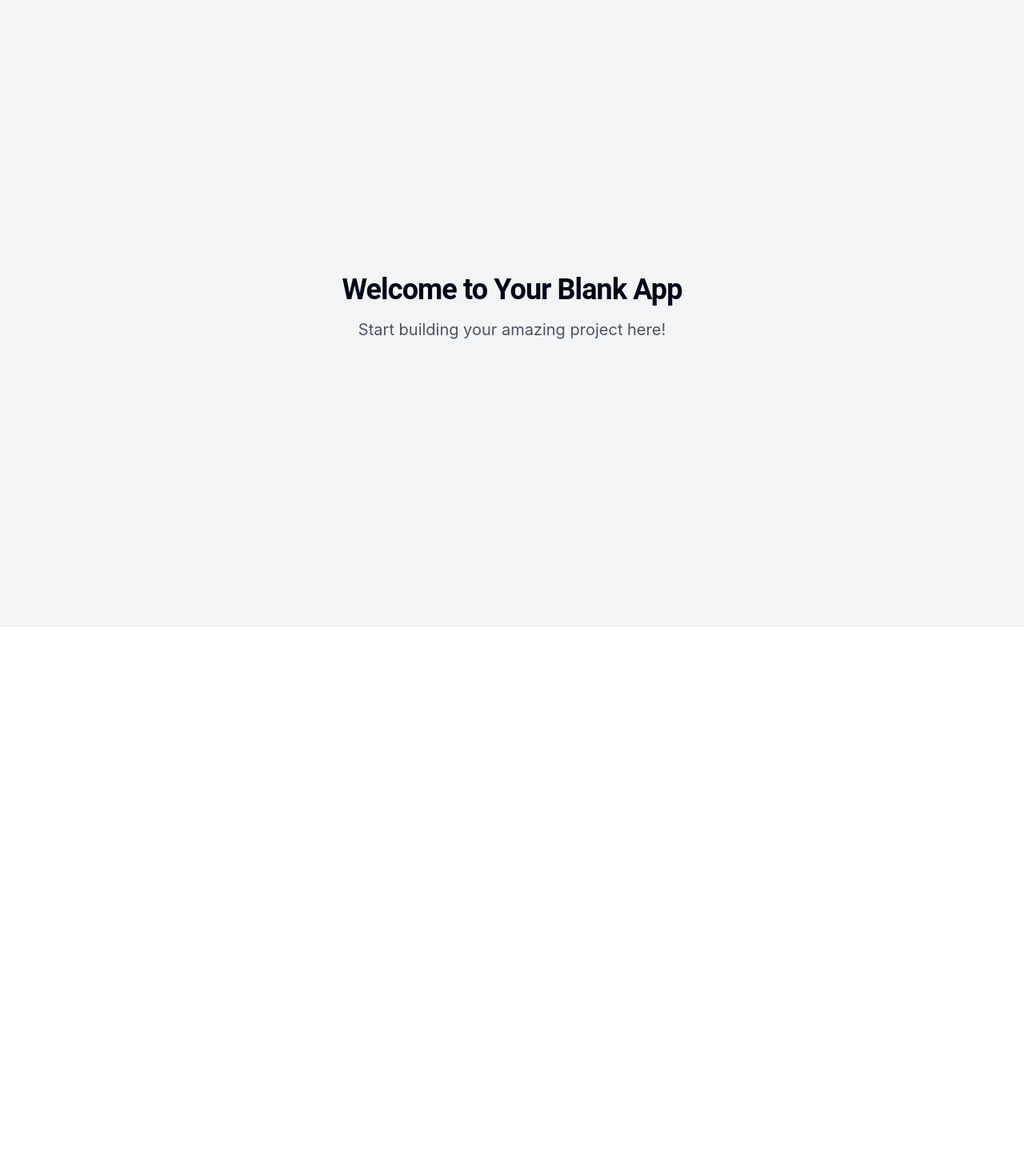
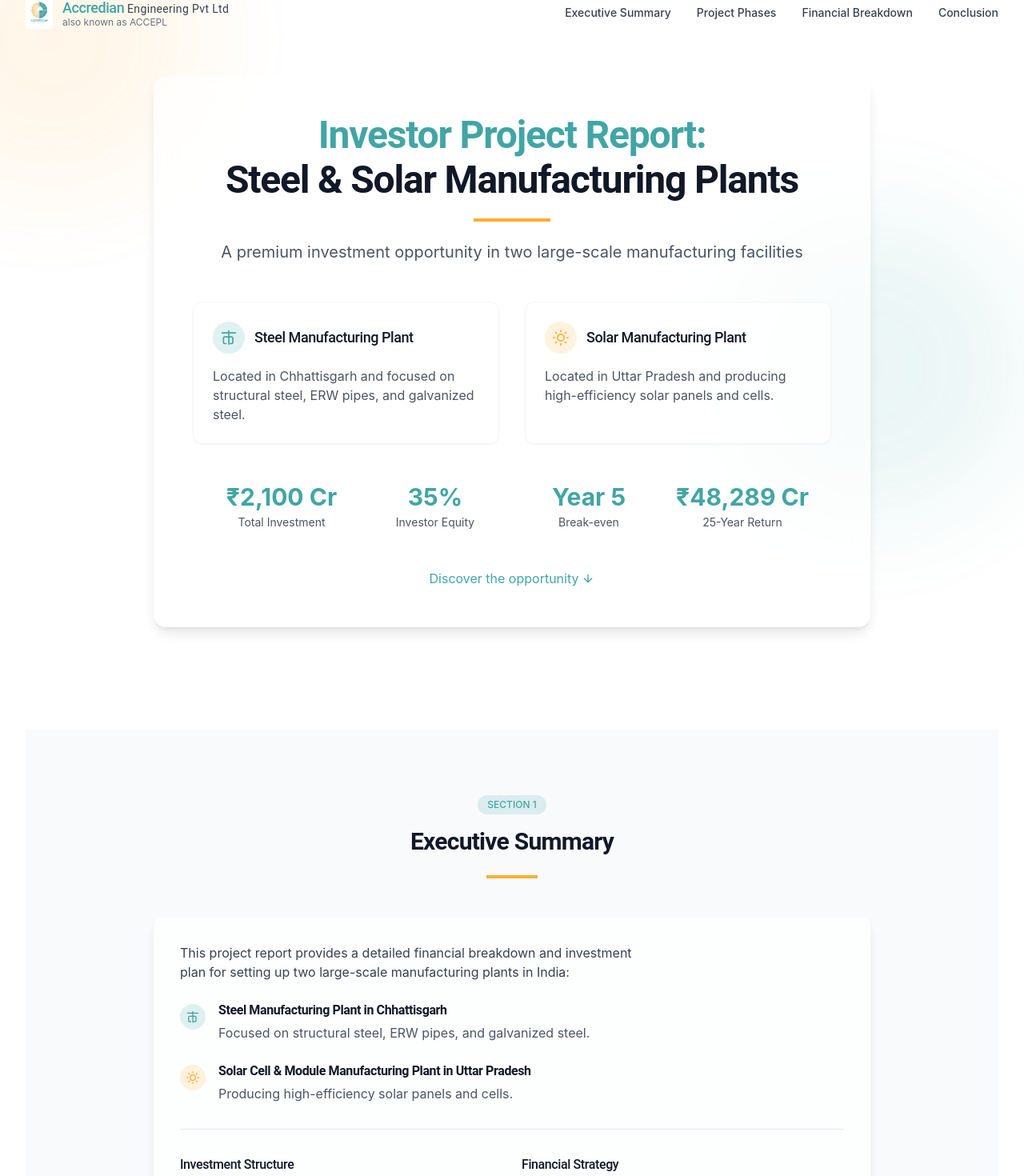
Before and after one commit to raxx027/accepl-pitch-project, a React (Vite) app: page / in a window 1280 px wide. Shown: the part 16-1486 px from the top of the page at 80% size. Before the commit the page ends 800 px from the top, so only its background shows below. Built offline with nearby package versions, Linux system fonts and the light colour scheme.

Commit message:
Fix issue
Addresses an unspecified issue in the code.

```diff
--- a/src/pages/Index.tsx
+++ b/src/pages/Index.tsx
@@ -1,12 +1,44 @@
-// Update this page (the content is just a fallback if you fail to update the page)
+
+import Header from "@/components/Header";
+import HeroSection from "@/components/HeroSection";
+import ExecutiveSummary from "@/components/ExecutiveSummary";
+import ProjectPhases from "@/components/ProjectPhases";
+import FinancialTable from "@/components/FinancialTable";
+import Conclusion from "@/components/Conclusion";
 
 const Index = () => {
   return (
-    <div className="min-h-screen flex items-center justify-center bg-gray-100">
-      <div className="text-center">
-        <h1 className="text-4xl font-bold mb-4">Welcome to Your Blank App</h1>
-        <p className="text-xl text-gray-600">Start building your amazing project here!</p>
-      </div>
+    <div className="min-h-screen bg-white">
+      <Header />
+      <main>
+        <HeroSection />
+        <section id="executive-summary" className="py-20">
+          <div className="container mx-auto px-4 sm:px-6 lg:px-8">
+            <ExecutiveSummary />
+          </div>
+        </section>
+        <section id="project-phases" className="py-20 bg-gray-50">
+          <div className="container mx-auto px-4 sm:px-6 lg:px-8">
+            <ProjectPhases />
+          </div>
+        </section>
+        <section id="financial-breakdown" className="py-20">
+          <div className="container mx-auto px-4 sm:px-6 lg:px-8">
+            <h2 className="text-3xl font-bold text-center mb-16">3. Detailed 25-Year Financial Breakdown</h2>
+            <FinancialTable />
+          </div>
+        </section>
+        <section id="conclusion" className="py-20 bg-gray-50">
+          <div className="container mx-auto px-4 sm:px-6 lg:px-8">
+            <Conclusion />
+          </div>
+        </section>
+      </main>
+      <footer className="bg-gray-800 text-white py-8">
+        <div className="container mx-auto px-4 sm:px-6 lg:px-8 text-center">
+          <p className="text-sm">© {new Date().getFullYear()} Accredian Engineering Pvt Ltd. All rights reserved.</p>
+        </div>
+      </footer>
     </div>
   );
 };
```
